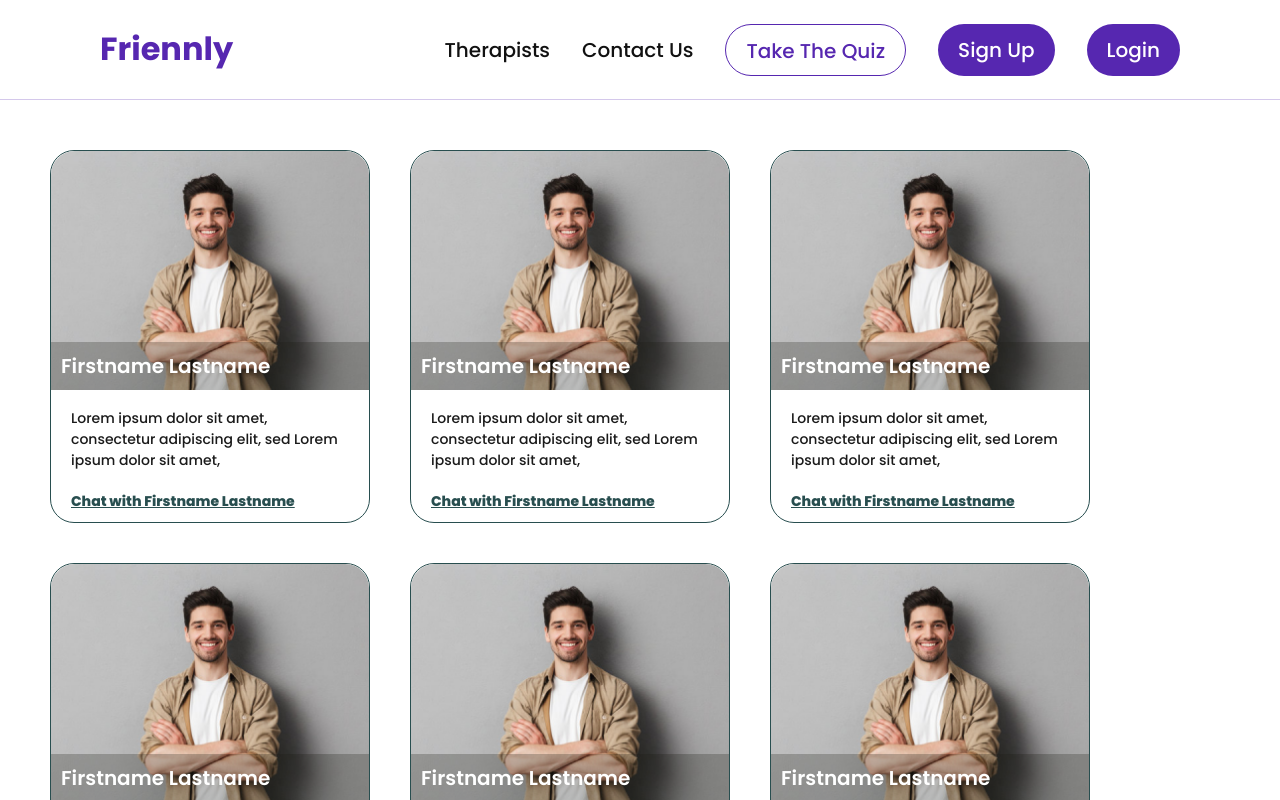
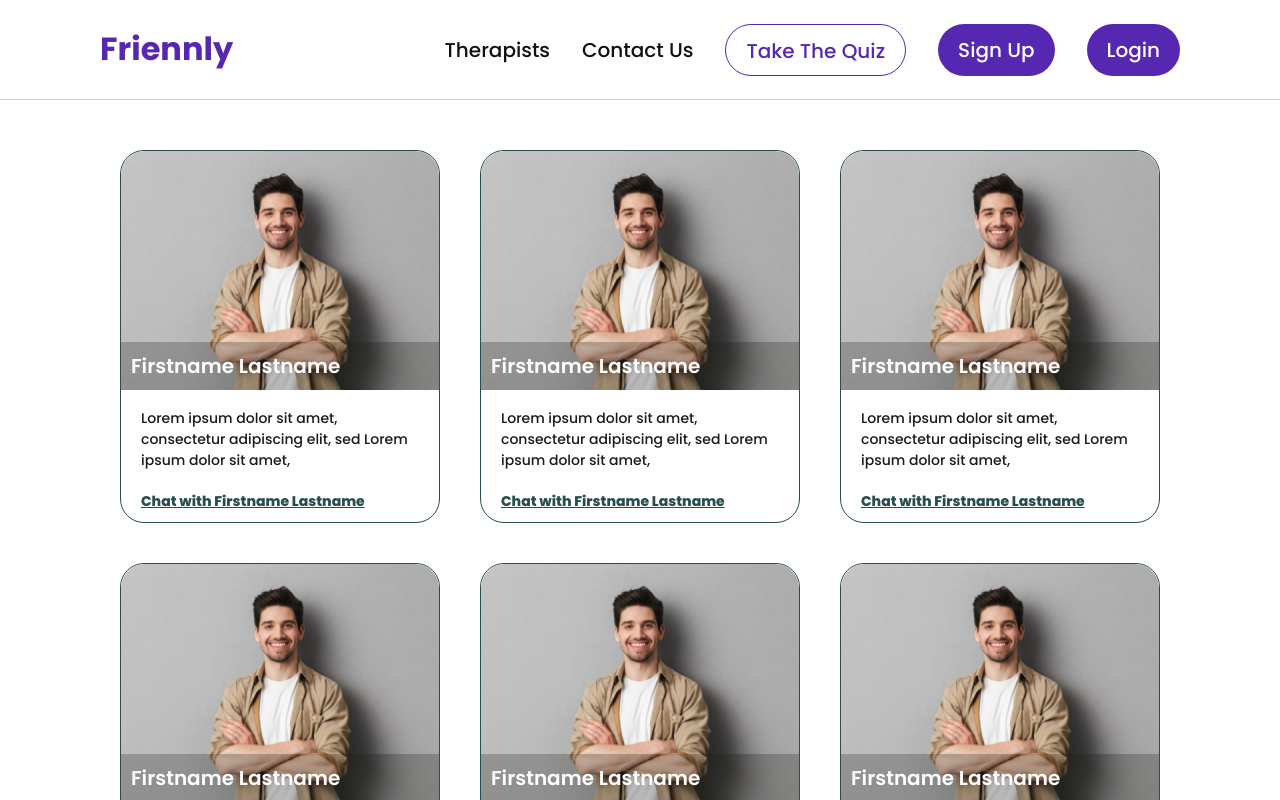
Before and after one commit to SohanReddyA/Therapy, a Next.js app: page /therapists in a window 1280 px wide. Shown: the top 800 px of the page. Built offline with nearby package versions, Linux system fonts and the light colour scheme.

Commit message:
Tiles and messages

```diff
--- a/src/pages/chat/template.jsx
+++ b/src/pages/chat/template.jsx
@@ -320,6 +320,7 @@ const Chat = () => {
   useEffect(() => {
     console.log(currentChat, 'CurrentChat');
     if (currentChat !== null) {
+      setMessages([]);
       getAllMessages(currentChat.id);
     }
   }, [currentChat]);
--- a/src/pages/therapists/template.styled.js
+++ b/src/pages/therapists/template.styled.js
@@ -4,6 +4,7 @@ const Container = styled.div`
   user-select: none;
   display: flex;
   gap: 40px;
+  justify-content: center;
   width: 100%;
   padding: 50px;
   flex-wrap: wrap;
```
